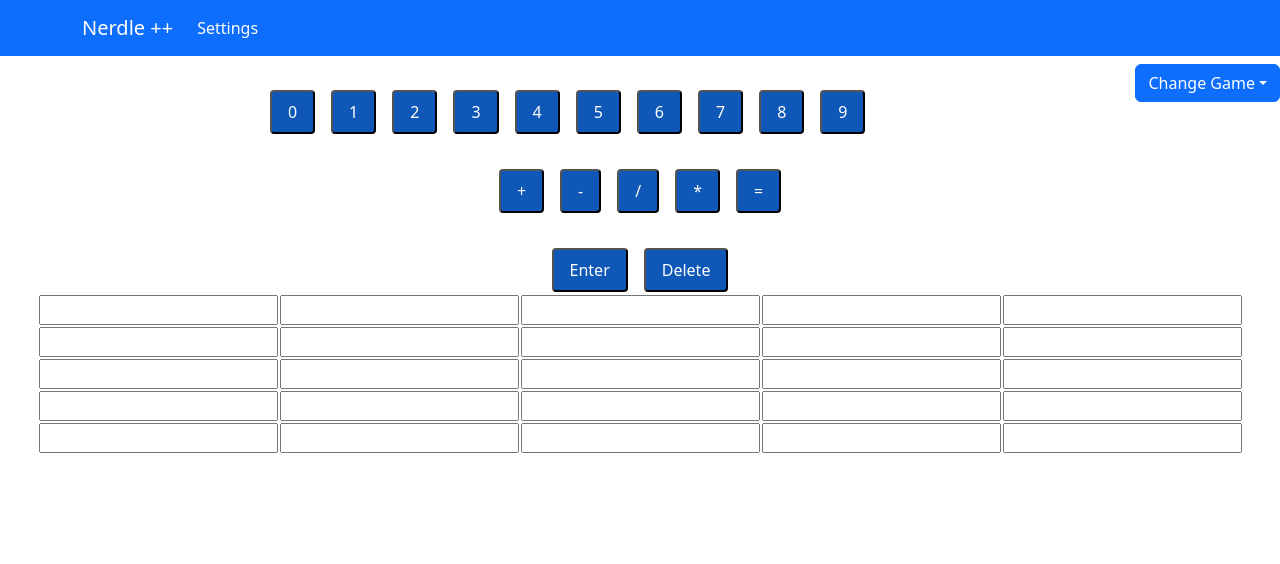
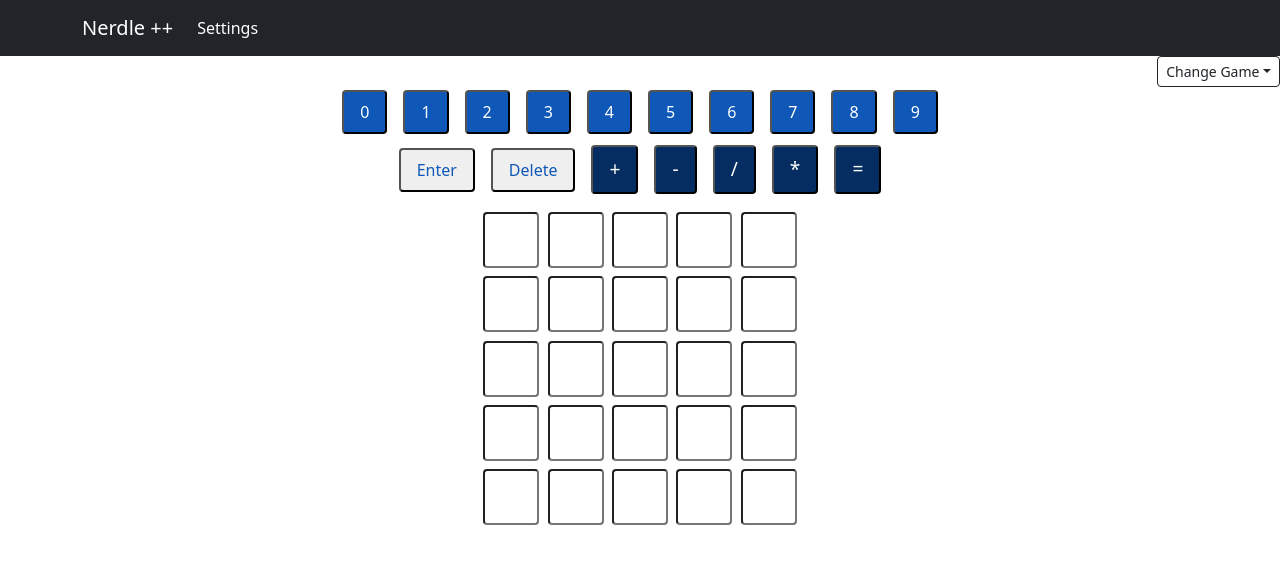
Before and after one commit to siddhakarkare/speedlegal_nerdle, a React (Create React App) app in the folder nerdlepp-app/: page / in a window 1280 px wide. Shown: the top 564 px of the page. Built offline with nearby package versions, Linux system fonts and the light colour scheme.

Commit message:
UI Beautification
- CSS classes updated
- ButtonPress event added
- state variables created for grid

```diff
--- a/nerdlepp-app/src/App.css
+++ b/nerdlepp-app/src/App.css
@@ -54,19 +54,30 @@
 }
 
 .operatorContainer {
-  padding-top: 2rem;
+  padding-top: 0.5rem;
+  padding-bottom: 0.5rem;
 }
 
-.operatorContainer button {
+.operatorButton {
 
-  background-color: rgb(15, 88, 184);
+  background-color: rgb(5, 45, 98);
   color: white;
-  font-size: 1rem;
+  font-size: 1.2rem;
   padding: 0.5rem 1rem;
   border-radius: 0.25rem;
   margin: 0.1rem 0.5rem;
   cursor: pointer;
 }
+.enterDeleteButton {
+
+  color: rgb(15, 88, 184);
+  font-size: 1rem;
+  padding: 0.5rem 1rem;
+  border-radius: 0.25rem;
+  margin: 0.2rem 0.5rem 0.5rem 0.5rem;
+  cursor: pointer;
+}
+
 .numberContainer button {
   background-color: rgb(15, 88, 184);
   color: white;
@@ -80,3 +91,18 @@
 .numberContainer {
   padding-top: 2rem;
 }
+
+.changeGameDropDown{
+  float: right;
+}
+
+.inputClass{
+  width : 3.5rem;
+  height : 3.5rem;
+  margin: 0.2rem;
+  caret-color: transparent;
+  text-align: center;
+  color: rgb(15, 88, 184);
+  border-radius: 0.25rem;
+  font-size: 1.5rem;
+}
--- a/nerdlepp-app/src/App.js
+++ b/nerdlepp-app/src/App.js
@@ -1,18 +1,23 @@
 // import logo from './icon.svg';
 import './App.css';
-import {Navbar, Nav, Container } from 'react-bootstrap'
+import { Navbar, Nav, Container } from 'react-bootstrap'
 import Settings from './Settings'
 import GameGrid from './GameGrid';
-import {  Route, BrowserRouter as Router, Routes } from 'react-router-dom'
+import { Route, BrowserRouter as Router, Routes } from 'react-router-dom'
+import React, { Component } from 'react';
 
-function App() {
+class App extends Component {
 
+  constructor() {
+    super()
+  }
+  render = () => {
     return (
       <div className="App">
         <Router>
-        <Navbar bg="primary" variant="dark">
+          <Navbar bg="dark" variant="dark">
             <Container>
-            <Navbar.Brand href="#home">Nerdle ++</Navbar.Brand>
+              <Navbar.Brand href="/">Nerdle ++</Navbar.Brand>
 
               <Nav className="me-auto">
                 <Nav.Link to="/settings">Settings</Nav.Link>
@@ -33,5 +38,7 @@ function App() {
       </div>
     );
   }
+}
+
 
 export default App;
--- a/nerdlepp-app/src/GameGrid.js
+++ b/nerdlepp-app/src/GameGrid.js
@@ -4,46 +4,82 @@ import gameConfig from './gameConfig.json';
 
 
 class GameGrid extends Component {
+    n = 0
+    curr = "0,0"
+    currRow = 0
+    grid = [[]]
     constructor() {
         super();
+        this.n = "5"
+        this.curr = "0,0"
+        this.currRow = 0
         this.state = {
             n: "5",
             curr: "0,0",
-            rows: []
+            grid : [[]]
+        };
+        this.grid = [[]]
 
-        };
-
-        console.log(gameConfig[this.state.n])
+        // console.log("GameConfig:",gameConfig[this.state.n])
     }
 
     gameChanged = (e) => {
         // e.preventDefault();
         console.log("Game Changed", e);
-        this.setState({
-            n: e,
-            rows: e
-        })
+
+        this.state.n = e
+        this.n = e
+
         this.render();
 
     };
     setCurr = (e) => {
-        console.log("FocusChanged", e)
+        console.log("Setting Current", e)
         this.state.curr = e
+        this.curr = e
     }
+    inputSelected = (e) => {
+        console.log("Input Selected:",e.target.id)
+        this.setCurr(e.target.id)
+    }
+    createGrid = () =>{
+        let row = []
+        let grid = []
+        for (let i = 0; i < this.n; i++) {
+            row = []
+            for (let j = 0; j < this.n; j++) {
+                row.push("")
+            }
+            grid.push(row)
+        }
+        this.state.grid = grid
+        this.grid = grid
 
+    }
     createTable = () => {
-        console.log("N:", this.state.n)
+        this.createGrid()
+
         let table = []
 
-        for (let i = 0; i < this.state.n; i++) {
+        this.currRow = 0
+        for (let i = 0; i < this.n; i++) {
             let children = []
-            for (let j = 0; j < this.state.n; j++) {
-                children.push(<td><input size="sm" id={i + "," + j} /></td>)
+            for (let j = 0; j < this.n; j++) {
+                let flag = true
+                if(i===0){
+                    flag = false
+                    console.log("First row")
+                }
+                children.push(<td key={"td"+i + "," + j}><input value={this.state.grid[i][j]} onFocus={this.inputSelected}
+                onChange={this.valueChanged} className= "inputClass" maxLength="1" size="sm" id={i + "," + j} /></td>)
             }
-            table.push(<tr>{children}</tr>)
+            table.push(<tr key={"tr"+i}>{children}</tr>)
         }
         return table
 
+    }
+    valueChanged = (e) => {
+        console.log("Dummy event", e.target)
     }
     createNumbers = () => {
         console.log("Creating Numbers")
@@ -51,42 +87,57 @@ class GameGrid extends Component {
         let numbers = []
 
         for (let i = 0; i <= 9; i++) {
-            numbers.push(<button onClick={this.buttonPressed}>{i}</button>)
+            numbers.push(<button id={"button"+i} key={"button"+i} onClick={this.buttonPressed}>{i}</button>)
         }
         return numbers
 
     }
     buttonPressed = (e) => {
-        console.log("Button Pressed", e)
+        let txt = e.target.innerHTML
+        this.state.userInput = txt
+
+        let loc = this.curr.split(",")
+        let i = loc[0]
+        let j = loc[1]
+
+
+
+        this.state.grid[i][j] = txt
+        console.log("Button Pressed", e, txt)
+        console.log("Setting grid at (",i,",",j,") with value=", this.state.grid[i][j])
     }
 
     createOperators = () => {
         let operators = []
-        let op = gameConfig[this.state.n]["operators"]
+        let op = gameConfig[this.n]["operators"]
 
         for (let i in op) {
-            operators.push(<button onClick={this.buttonPressed}>{op[i]}</button>)
+            operators.push(<button className="operatorButton" id={"button"+op[i]} key={"button"+op[i]} onClick={this.buttonPressed}>{op[i]}</button>)
         }
 
         return operators
     }
     createEnterDelete = () => {
         let enterDelete = []
-        enterDelete.push(<button onClick={this.enterPressed}>Enter</button>)
-        enterDelete.push(<button onClick={this.deletePressed}>Delete</button>)
+        enterDelete.push(<button className="enterDeleteButton" id="buttonEnter" key="buttonEnter" onClick={this.enterPressed}>Enter</button>)
+        enterDelete.push(<button className="enterDeleteButton" id="buttonDelete" key="buttonDelete" onClick={this.deletePressed}>Delete</button>)
         return enterDelete
     }
 
     enterPressed = (e) => {
         // let c = this.curr
-        console.log(e)
+        console.log("Enter Pressed",e)
+    }
+    resetGrid = () => {
+        this.curr ="0,0"
+        this.currRow = 0
     }
     render() {
-
+        this.resetGrid()
         return (
             <div>
-                <div style={{ float: 'right', paddingTop: 0.5 + 'rem' }}>
-                    <DropdownButton title="Change Game" onSelect={this.gameChanged}>
+                <div className='changeGameDropDown'>
+                    <DropdownButton key="gameChangeButton" title="Change Game" onSelect={this.gameChanged} variant="outline-dark" size="sm">
                         <Dropdown.Header>Game Type</Dropdown.Header>
                         <Dropdown.Item eventKey="5">5X5</Dropdown.Item>
                         <Dropdown.Item eventKey="6">6X6</Dropdown.Item>
@@ -99,12 +150,13 @@ class GameGrid extends Component {
                     <div className='numberContainer'>
                         {this.createNumbers()}
                     </div>
-                    <center className='operatorContainer'>
-                        {this.createOperators()}
-                    </center>
-                    <center className="operatorContainer">
-                        {this.createEnterDelete()}
-                    </center>
+                    <div className="container">
+                        <center className='operatorContainer col '>
+                            {this.createEnterDelete()}
+                            {this.createOperators()}
+
+                        </center>
+                    </div>
                     <center>
                         <table>
                             <tbody>
```
Also changed, not shown: nerdlepp-app/src/Home.js (deleted, +0 -9 lines). Lines whose indentation alone changed are shown as unchanged.
